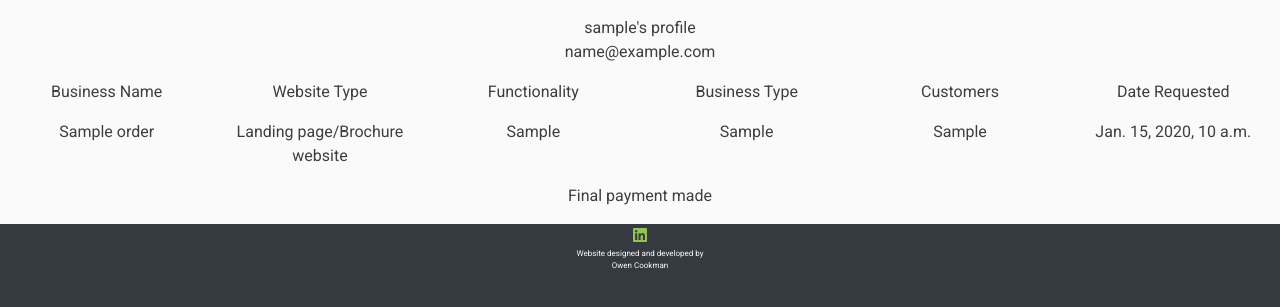
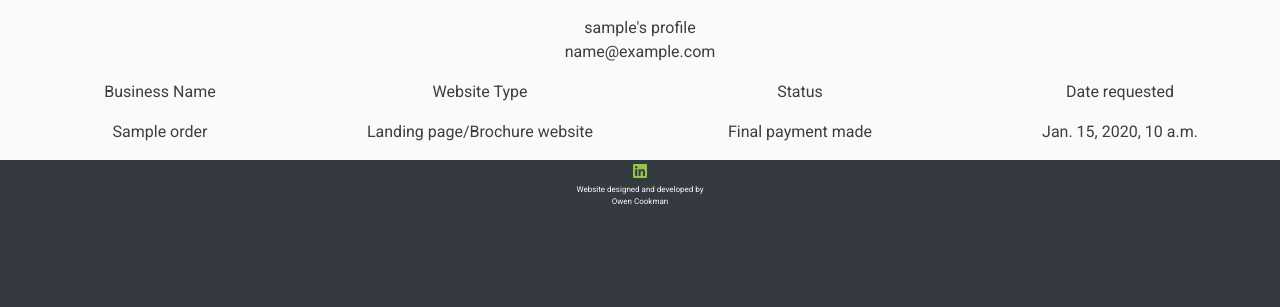
Before and after one commit to OwenCookman/owen-webdev, a Django app: page /accounts/profile/ in a window 1280 px wide. Shown: the part 71-378 px from the top of the page. Run offline with Django 3.2, Linux system fonts and the light colour scheme; a user stored in the database is signed in; tables that the repository leaves empty hold one stand-in row (values such as "Sample post"); some libraries are stand-ins or nearby versions; some web fonts are replaced.

Commit message:
Reworked data shown in profile to remove clutter

```diff
--- a/accounts/templates/profile.html
+++ b/accounts/templates/profile.html
@@ -8,45 +8,27 @@
 <p>{{ profile.email }}</p>
 {% for order in orders %}
 <div class="row">
-	<div class="col-2">
+	<div class="col-3">
 		<p>Business Name</p>
 	</div>
-	<div class="col-2">
+	<div class="col-3">
 		<p>Website Type</p>
 	</div>
-	<div class="col-2">
-		<p>Functionality</p>
+	<div class="col-3">
+		<p>Status</p>
 	</div>
-	<div class="col-2">
-		<p>Business Type</p>
-	</div>
-	<div class="col-2">
-		<p>Customers</p>
-	</div>
-	<div class="col-2">
-		<p>Date Requested</p>
+	<div class="col-3">
+		<p>Date requested</p>
 	</div>
 </div>
 <div class="row">
-	<div class="col-2">
+	<div class="col-3">
 		<p>{{ order.business_name }}</p>
 	</div>
-	<div class="col-2">
+	<div class="col-3">
 		<p>{{ order.website }}</p>
 	</div>
-	<div class="col-2">
-		<p>{{ order.functionality }}</p>
-	</div>
-	<div class="col-2">
-		<p>{{ order.business_type }}</p>
-	</div>
-	<div class="col-2">
-		<p>{{ order.customer }}</p>
-	</div>
-	<div class="col-2">
-		<p>{{ order.date }}</p>
-	</div>
-</div>
+	<div class="col-3">
 		{% if order.pay_deposit is False %}
 		<p>Awaiting confirmation</p>
 		{% elif order.pay_deposit is True and order.deposit_paid is False %}
@@ -76,5 +58,11 @@
 		{% elif order.pay_deposit is True and order.deposit_paid is True and order.pay_final is True and order.final_paid is True %}
 		<p>Final payment made</p>
 		{% endif %}
+	</div>
+    <div class="col-3">
+		<p>{{ order.date }}</p>
+	</div>
+</div>
+
 	{% endfor %}
 	{% endblock %}
```
Lines whose indentation alone changed are shown as unchanged.
